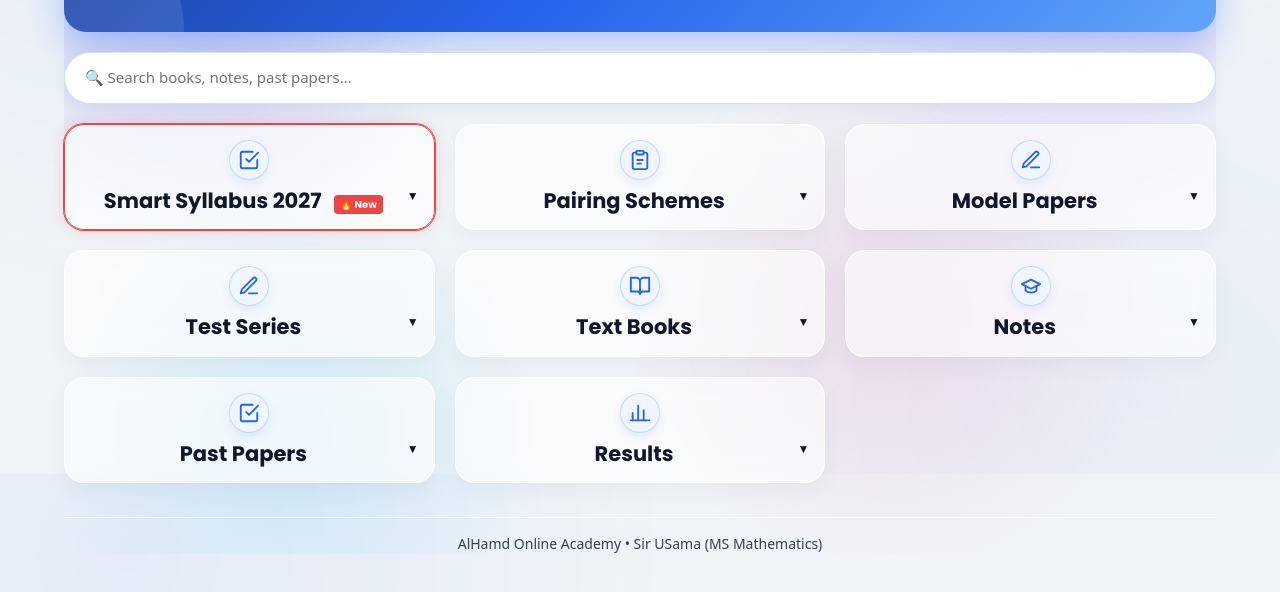
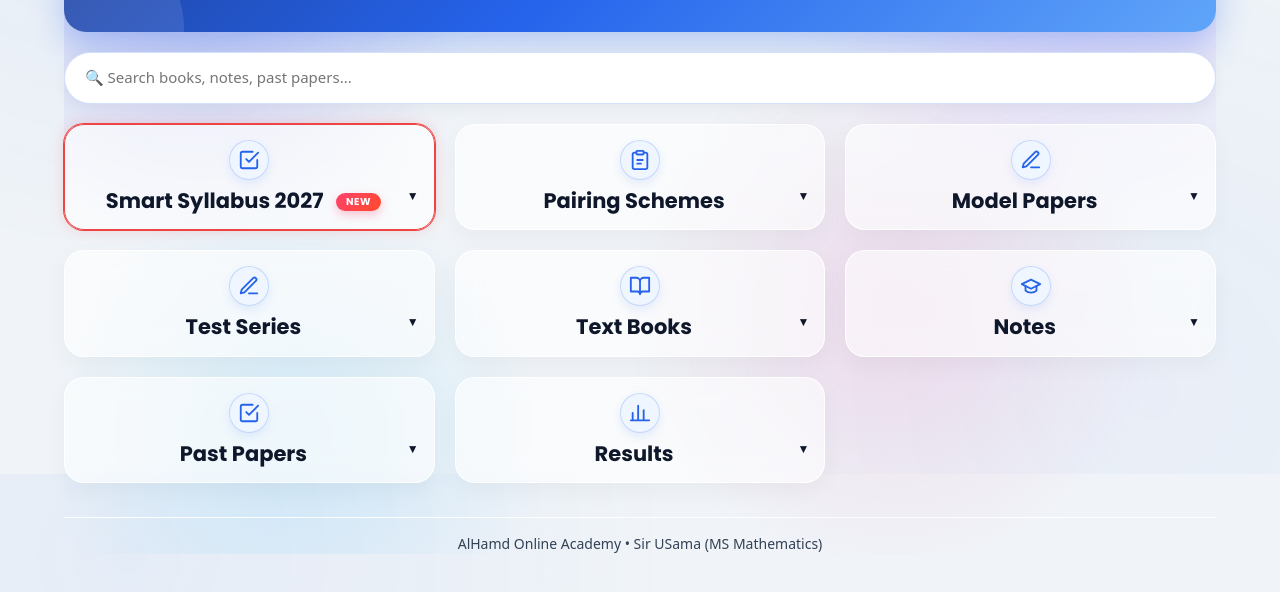
Before and after one commit to usagimarketer/alhamd-academy, a plain HTML site: page index.html in a window 1280 px wide. Shown: the part 326-918 px from the top of the page. Drawn offline with Linux system fonts and the light colour scheme; a web font is replaced by a local one.

Commit message:
Premium gradient NEW badge, no emoji
Co-Authored-By: Claude Sonnet 5.5 <noreply@anthropic.com>
Claude-Session: https://claude.ai/code/session_01MmWwAEa4zR9Wncyyce4PAV

```diff
--- a/index.html
+++ b/index.html
@@ -217,6 +217,7 @@ body{min-height:100vh;background-color:var(--bg);background-image:radial-gradien
 .lk:hover, .bk-tag:hover, .bk-act:hover{background:#ffffff;color:var(--pr);border-color:rgba(255,255,255,0.8);box-shadow:0 4px 10px rgba(0,0,0,0.05)}
 .hc2 .lk{color:var(--mu)}
 .hc2 h3{color:var(--tx)}
+.new-badge{background:linear-gradient(135deg,#ff416c,#ff4b2b);color:#fff;font-size:10px;font-weight:800;letter-spacing:.5px;padding:3px 10px;border-radius:20px;margin-left:8px;vertical-align:middle;box-shadow:0 4px 10px rgba(255,65,108,.3);display:inline-block}
 /* Smart Syllabus highlight */
 .highlight-card{border:1px solid #ef4444 !important;box-shadow:0 0 0 1px #ef4444,0 0 15px rgba(239,68,68,0.2) !important;position:relative;overflow:visible !important}
 /* bento grid on home */
@@ -688,11 +689,11 @@ function buildSite(){const top=$('.top');top.className='top dk';
  top.innerHTML=`<button class="hm on" id="hmb" title="Home">${sv(`<path d='M3 11l9-8 9 8M5 10v10h5v-6h4v6h5V10'/>`)}</button>`+NAV.map((c,i)=>`<button data-m="${i}">${c.t} ▾</button>`).join('')+`<span style="flex:1"></span><input id="sri" class="sri" placeholder="Search…" hidden><button id="srb" title="Search">${sv(`<circle cx='11' cy='11' r='7'/><path d='M21 21l-5-5'/>`)}</button>`;
  const od=document.querySelector('.dd');if(od)od.remove();
  const dd=document.createElement('div');dd.className='dd';dd.hidden=true;document.body.append(dd);
- top.querySelectorAll('[data-m]').forEach(b=>b.onclick=e=>{e.stopPropagation();const c=NAV[+b.dataset.m],r=b.getBoundingClientRect();dd.innerHTML='';c.l.forEach(([n,f])=>{const x=document.createElement('button');x.textContent=n+(/Class Syllabus/.test(n)?' 🔥 New':'');x.onclick=()=>{dd.hidden=true;f()};dd.append(x)});dd.style.left=Math.max(0,Math.min(r.left,innerWidth-200))+'px';dd.style.top=r.bottom+'px';dd.hidden=false});
+ top.querySelectorAll('[data-m]').forEach(b=>b.onclick=e=>{e.stopPropagation();const c=NAV[+b.dataset.m],r=b.getBoundingClientRect();dd.innerHTML='';c.l.forEach(([n,f])=>{const x=document.createElement('button');x.textContent=n;if(/Class Syllabus/.test(n)){const bg=document.createElement('span');bg.className='new-badge';bg.textContent='NEW';x.append(bg)}x.onclick=()=>{dd.hidden=true;f()};dd.append(x)});dd.style.left=Math.max(0,Math.min(r.left,innerWidth-200))+'px';dd.style.top=r.bottom+'px';dd.hidden=false});
  document.addEventListener('click',()=>{dd.hidden=true});$('#hmb').onclick=()=>go('home');
  const si=$('#sri');$('#srb').onclick=e=>{e.stopPropagation();si.hidden=!si.hidden;if(!si.hidden)si.focus()};si.onclick=e=>e.stopPropagation();
  si.oninput=()=>{go('home');const q=si.value.trim().toLowerCase();document.querySelectorAll('#site .lk').forEach(b=>{b.style.display=(!q||b.textContent.toLowerCase().includes(q))?'':'none'});document.querySelectorAll('#site .hc2').forEach(c=>{c.style.display=(!q||[...c.querySelectorAll('.lk')].some(b=>b.style.display!=='none'))?'':'none'})};
- const card=(c,i)=>{const hl=c.t.includes('Smart Syllabus');return `<div class="hc2${hl?' highlight-card':''}" style="--c:${c.c}">${circ(c.k,c.c)}<h3>${c.t}${hl?' <span style="background:#ef4444; color:#fff; font-size:10px; padding:2px 6px; border-radius:4px; margin-left:8px;">🔥 New</span>':''} <span class="toggle-icon" style="float:right; font-size:12px;">▼</span></h3><div class="link-list">${c.l.map((l,j)=>`<button class="lk" data-c="${i}" data-l="${j}">${l[0]}${hl?' <span style="background:#ef4444; color:#fff; font-size:10px; padding:2px 6px; border-radius:4px; margin-left:8px;">🔥 New</span>':''}</button>`).join('')}</div></div>`};
+ const card=(c,i)=>{const hl=c.t.includes('Smart Syllabus');return `<div class="hc2${hl?' highlight-card':''}" style="--c:${c.c}">${circ(c.k,c.c)}<h3>${c.t}${hl?' <span class="new-badge">NEW</span>':''} <span class="toggle-icon" style="float:right; font-size:12px;">▼</span></h3><div class="link-list">${c.l.map((l,j)=>`<button class="lk" data-c="${i}" data-l="${j}">${l[0]}${hl?' <span class="new-badge">NEW</span>':''}</button>`).join('')}</div></div>`};
  const os=$('#site');if(os)os.remove();
  const site=document.createElement('div');site.id='site';
  const scr=i=>`document.querySelectorAll('#site .hc2')[${i}].scrollIntoView({behavior:'smooth',block:'center'})`;
```
Also changed, not shown: 1 other file.
